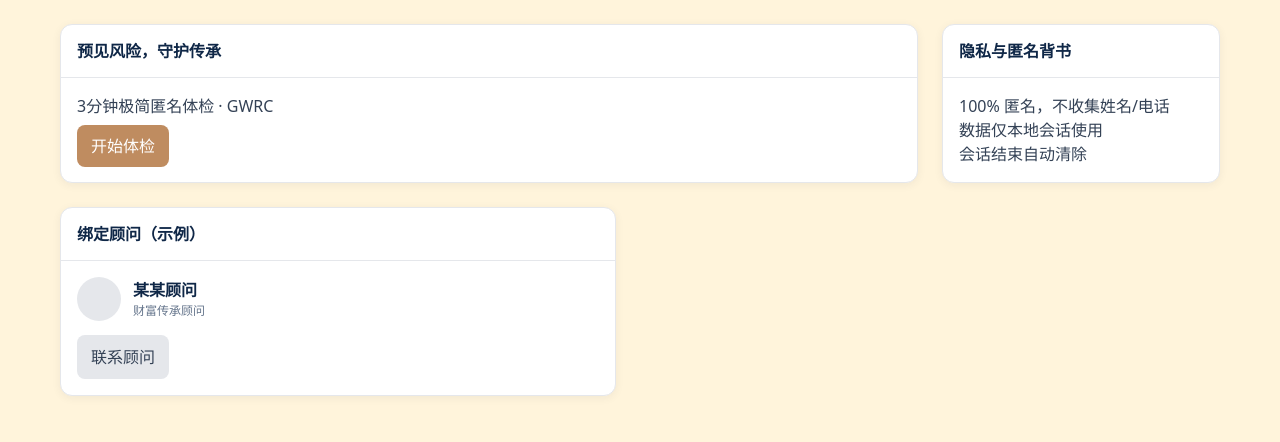
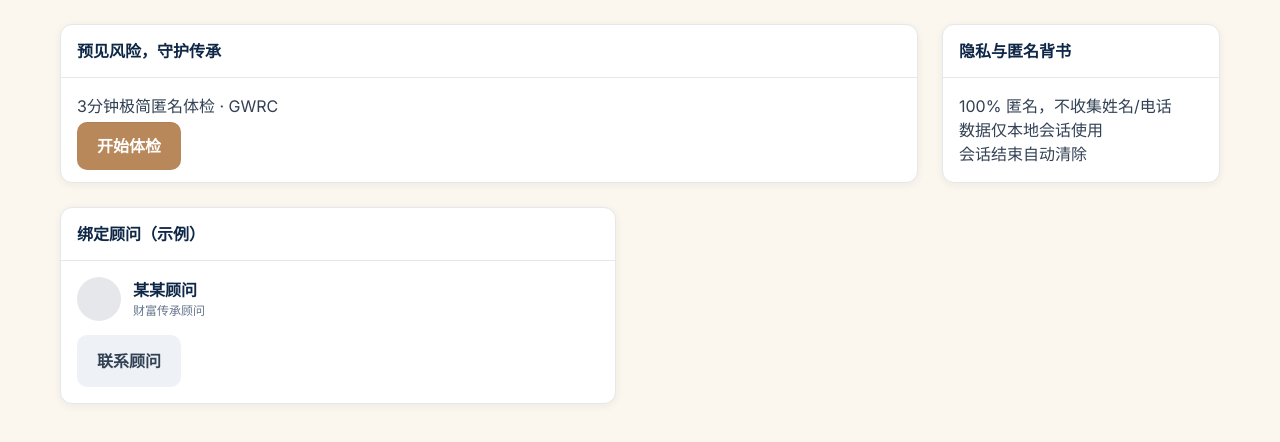
Before and after one commit to haibonz-NZ/wealthsolution_client, a Next.js app: page / in a window 1280 px wide. Shown: the top 442 px of the page. Built offline with nearby package versions, Linux system fonts and the light colour scheme.

Commit message:
style(theme): apply Copper+DeepBlue palette, Inter+Chinese Sans typography, medium spacing, moderate motion

```diff
--- a/src/styles/identity.css
+++ b/src/styles/identity.css
@@ -1,62 +1,132 @@
-:root{--deepBlue:#0F2747;--cream:#FFF4DB;--copper:#BF8C60;--red:#ef4444;--yellow:#f59e0b;--green:#10b981;--slate:#334155}
-.identity-page{background:var(--cream);min-height:100vh;padding:24px}
-.identity-grid{max-width:1160px;margin:0 auto;display:grid;grid-template-columns:2fr 1.2fr 1fr;gap:24px}
-.card{background:#fff;border:1px solid #e5e7eb;border-radius:12px;box-shadow:0 2px 10px rgba(15,39,71,0.06)}
-.card-header{padding:14px 16px;border-bottom:1px solid #e5e7eb;font-weight:600;color:var(--deepBlue)}
-.card-body{padding:16px}
+/* GWRC Site Theme: Copper + DeepBlue, Inter + Chinese Sans, Medium Spacing, Moderate Motion */
+/* Last updated: 2026-01-15 (Asia/Shanghai) */
 
-/* Map */
-.identity-map{position:relative;min-height:420px;background-image:radial-gradient(circle at 25px 25px, rgba(191,140,96,0.12) 2px, transparent 2px);background-size:40px 40px;border:1px solid var(--copper);border-radius:12px}
-.country-region{position:absolute;border:2px solid var(--copper);border-radius:12px;transition:box-shadow .2s ease, transform .2s ease;background:rgba(255,255,255,0.85)}
-.country-region.active{box-shadow:0 0 0 4px rgba(191,140,96,0.2)}
-.country-region:hover{transform:translateY(-2px)}
-.country-box{height:100%;display:flex;flex-direction:column;justify-content:flex-start;padding:12px}
-.country-title{display:flex;align-items:center;gap:8px;font-weight:600;color:var(--deepBlue)}
-.country-hint{font-size:12px;color:#64748b;margin-top:4px}
-.badge{display:inline-flex;align-items:center;height:22px;padding:0 8px;border:1px solid var(--copper);border-radius:999px;font-size:12px;color:var(--copper)}
+/* Typography: Inter for Latin, system Chinese sans for CJK */
+@import url('https://fonts.googleapis.com/css2?family=Inter:wght@400;500;600;700&display=swap');
 
-/* Tags */
-.tag-list{display:flex;flex-direction:column;gap:8px}
-.tag-chip{display:flex;align-items:center;justify-content:space-between;gap:10px;padding:8px 10px;border:1px solid #e5e7eb;border-radius:8px;background:#fff}
-.tag-left{display:flex;align-items:center;gap:8px;color:var(--slate)}
-.dot{width:8px;height:8px;border-radius:50%}
-.dot.red{background:var(--red)}
-.dot.yellow{background:var(--yellow)}
-.dot.green{background:var(--green)}
-.remove-btn{appearance:none;border:none;background:transparent;color:#64748b;cursor:pointer}
-.remove-btn:hover{color:#0f172a}
-.empty-state{color:#64748b}
+:root {
+  /* Brand palette */
+  --deepBlue: #0F2747; /* 深蓝（专业/稳重） */
+  --cream:    #F9F4EA; /* 奶油米白（温润背景） */
+  --copper:   #B8875A; /* 铜金（高端金融主色） */
+  --copper-700: #9A6C45;
+  --copper-900: #7D5536;
+
+  /* Semantic accents */
+  --red:   #D43F3A;  /* 高危 */
+  --yellow:#D9A547;  /* 中危 */
+  --green: #2FA36B;  /* 低危 */
+
+  /* Neutrals */
+  --slate:  #334155; /* 主文本 */
+  --muted:  #64748B; /* 次文本 */
+  --border: #E5E7EB; /* 边框 */
+  --bg:     #FBF7EE; /* 站点背景（奶油基调） */
+
+  /* Elevation & Radius */
+  --radius: 12px;
+  --shadow-sm: 0 2px 8px rgba(15,39,71,0.06);
+  --shadow-md: 0 6px 16px rgba(15,39,71,0.08);
+  --shadow-lg: 0 12px 28px rgba(15,39,71,0.12);
+
+  /* Spacing scale (Medium density) */
+  --space-1: 6px;
+  --space-2: 10px;
+  --space-3: 14px;
+  --space-4: 16px;
+  --space-5: 20px;
+  --space-6: 24px;
+
+  /* Motion (Moderate) */
+  --ease: cubic-bezier(0.25, 0.1, 0.25, 1);
+  --transition: 200ms var(--ease);
+}
+
+/* Global reset & base */
+* { box-sizing: border-box; }
+html, body { height: 100%; }
+body {
+  margin: 0;
+  background: var(--bg);
+  color: var(--slate);
+  font-family: Inter, 'PingFang SC', 'Microsoft YaHei', 'Noto Sans SC', 'Helvetica Neue', Arial, sans-serif;
+  -webkit-font-smoothing: antialiased;
+  -moz-osx-font-smoothing: grayscale;
+}
+
+h1, h2, h3 { color: var(--deepBlue); margin: 0 0 var(--space-4); line-height: 1.25; }
+p { margin: 0 0 var(--space-4); }
+
+/* Layout grid (3 columns default) */
+.identity-page { background: var(--bg); min-height: 100vh; padding: var(--space-6); }
+.identity-grid {
+  max-width: 1160px; margin: 0 auto;
+  display: grid; grid-template-columns: 2fr 1.2fr 1fr; gap: var(--space-6);
+}
+
+/* Card */
+.card {
+  background: #fff; border: 1px solid var(--border); border-radius: var(--radius);
+  box-shadow: var(--shadow-sm);
+  transition: box-shadow var(--transition), transform var(--transition);
+}
+.card:hover { box-shadow: var(--shadow-md); transform: translateY(-2px); }
+.card-header { padding: var(--space-3) var(--space-4); border-bottom: 1px solid var(--border); font-weight: 600; color: var(--deepBlue); }
+.card-body   { padding: var(--space-4); }
+
+/* Buttons */
+.btn { border: none; border-radius: 10px; padding: var(--space-3) var(--space-5); cursor: pointer; font-weight: 600; }
+.btn-primary {
+  background: var(--copper); color: #fff; box-shadow: 0 1px 0 rgba(0,0,0,0.05) inset;
+  transition: background var(--transition), box-shadow var(--transition), transform var(--transition);
+}
+.btn-primary:hover { background: var(--copper-700); box-shadow: var(--shadow-sm); }
+.btn-primary:active { background: var(--copper-900); transform: translateY(1px); }
+.btn-secondary { background: #EEF2F7; color: var(--slate); }
+.btn-secondary:hover { background: #E4E9F0; }
+.btn-primary[disabled], .btn[aria-disabled="true"] { background:#E5E7EB; color:#94A3B8; cursor:not-allowed; }
+
+/* Badges & dots */
+.badge { display:inline-flex; align-items:center; height:22px; padding:0 var(--space-2); border:1px solid var(--copper); border-radius:999px; font-size:12px; color:var(--copper); }
+.dot { width:8px; height:8px; border-radius:50%; }
+.dot.red{ background:var(--red); } .dot.yellow{ background:var(--yellow); } .dot.green{ background:var(--green); }
+
+/* Modal */
+.modal-backdrop { position:fixed; inset:0; background:rgba(0,0,0,.35); display:flex; align-items:center; justify-content:center; }
+.modal { width:640px; max-width:calc(100vw - 40px); background:#fff; border-radius:var(--radius); box-shadow:var(--shadow-lg); overflow:hidden; }
+.modal-header { padding: var(--space-3) var(--space-4); border-bottom:1px solid var(--border); color:var(--deepBlue); font-weight:600; }
+.modal-body   { padding: var(--space-4); }
+.modal-actions{ display:flex; justify-content:flex-end; gap: var(--space-3); padding: var(--space-3) var(--space-4); border-top:1px solid var(--border); }
+
+/* Fields */
+.field { border:1px solid var(--border); border-radius:10px; padding: var(--space-3) var(--space-4); margin-bottom: var(--space-3); }
+.field.missing { border-color: var(--red); background:#FEF2F2; }
+.field-label { font-weight:500; color:var(--slate); margin-bottom: var(--space-2); }
+.field-label .required { font-size:12px; margin-left: var(--space-1); color: var(--muted); }
+.field-label .required.alert { color: var(--red); }
+.note { font-size:12px; color: var(--red); margin-top: var(--space-1); }
+
+/* Map visuals */
+.identity-map {
+  position:relative; min-height:420px;
+  background-image: radial-gradient(circle at 24px 24px, rgba(184,135,90,0.12) 2px, transparent 2px);
+  background-size: 38px 38px; border:1px solid var(--copper); border-radius: var(--radius);
+}
+.country-region { position:absolute; border:2px solid var(--copper); border-radius: var(--radius); background:rgba(255,255,255,0.92); transition: box-shadow var(--transition), transform var(--transition); }
+.country-region.active { box-shadow: 0 0 0 4px rgba(184,135,90,0.18); }
+.country-region:hover { transform: translateY(-2px); }
+.country-box { height:100%; display:flex; flex-direction:column; justify-content:flex-start; padding: var(--space-3); }
+.country-title { display:flex; align-items:center; gap: var(--space-2); font-weight:600; color: var(--deepBlue); }
+.country-hint { font-size:12px; color: var(--muted); margin-top: var(--space-1); }
+
+/* Tag list */
+.tag-list { display:flex; flex-direction:column; gap: var(--space-2); }
+.tag-chip { display:flex; align-items:center; justify-content:space-between; gap:var(--space-2); padding: var(--space-3); border:1px solid var(--border); border-radius:10px; background:#fff; }
+.tag-left { display:flex; align-items:center; gap: var(--space-2); color: var(--slate); }
+.remove-btn { appearance:none; border:none; background:transparent; color:var(--muted); cursor:pointer; }
+.remove-btn:hover { color: var(--deepBlue); }
 
 /* Tray */
-.tray{display:flex;flex-wrap:wrap;gap:10px}
-.tray-pill{padding:6px 10px;border:2px solid var(--copper);border-radius:999px;cursor:grab;background:#fff;color:var(--slate)}
-.tray-pill:active{cursor:grabbing}
-
-/* Buttons */
-.btn-primary{background:var(--copper);color:#fff;border:none;border-radius:8px;padding:10px 14px;cursor:pointer}
-.btn-primary:disabled{background:#e5e7eb;color:#94a3b8;cursor:not-allowed}
-
-/* Modal */
-.modal-backdrop{position:fixed;inset:0;background:rgba(0,0,0,.35);display:flex;align-items:center;justify-content:center}
-.modal{width:600px;max-width:calc(100vw - 40px);background:#fff;border-radius:12px;box-shadow:0 10px 40px rgba(15,39,71,.25)}
-.modal-header{padding:14px 16px;border-bottom:1px solid #f1f5f9;color:var(--deepBlue);font-weight:600}
-.modal-body{padding:16px}
-.modal-actions{display:flex;justify-content:flex-end;gap:10px;padding:12px 16px;border-top:1px solid #f1f5f9}
-.field{border:1px solid #e5e7eb;border-radius:10px;padding:10px 12px;margin-bottom:10px}
-.field.missing{border-color:var(--red);background:#fef2f2}
-.field-label{font-weight:500;color:var(--slate);margin-bottom:6px}
-.field-label .required{font-size:12px;margin-left:6px;color:#64748b}
-.field-label .required.alert{color:var(--red)}
-.note{font-size:12px;color:var(--red);margin-top:4px}
-:root{--deepBlue:#0F2747;--cream:#FFF4DB;--copper:#BF8C60;--red:#ef4444;--yellow:#f59e0b;--green:#10b981;--slate:#334155;--bg:#f8fafc;--radius:12px;--shadow:0 2px 10px rgba(15,39,71,0.06)}
-*{box-sizing:border-box}
-body{background:var(--bg);color:var(--slate)}
-.card{background:#fff;border:1px solid #e5e7eb;border-radius:var(--radius);box-shadow:var(--shadow)}
-.card-header{padding:14px 16px;border-bottom:1px solid #e5e7eb;font-weight:600;color:var(--deepBlue)}
-.card-body{padding:16px}
-.btn{border:none;border-radius:8px;padding:10px 14px;cursor:pointer}
-.btn-primary{background:var(--copper);color:#fff}
-.btn-secondary{background:#e5e7eb;color:#334155}
-.input{border:1px solid #e5e7eb;border-radius:8px;padding:8px 10px}
-.modal-backdrop{position:fixed;inset:0;background:rgba(0,0,0,.35);display:flex;align-items:center;justify-content:center}
-.modal{width:600px;max-width:calc(100vw - 40px);background:#fff;border-radius:12px;box-shadow:0 10px 40px rgba(15,39,71,.25)}
+.tray { display:flex; flex-wrap:wrap; gap: var(--space-2); }
+.tray-pill { padding: var(--space-2) var(--space-3); border:2px solid var(--copper); border-radius:999px; cursor:grab; background:#fff; color:var(--slate); }
+.tray-pill:active { cursor:grabbing; }
```
